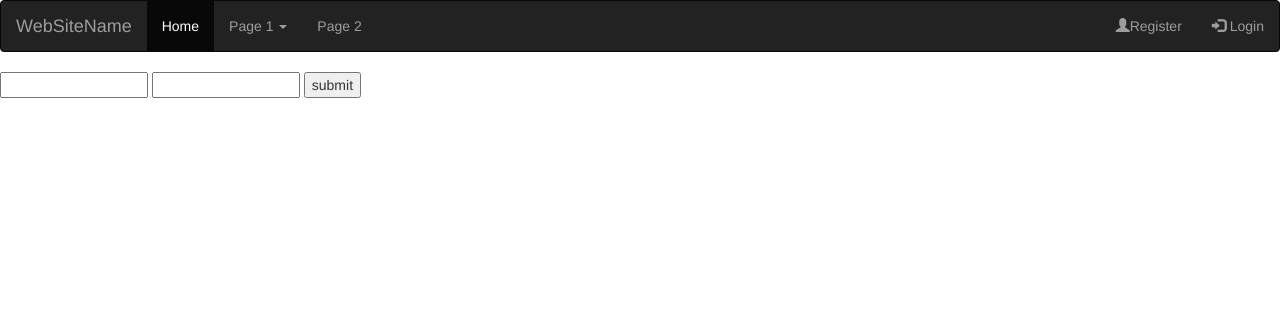
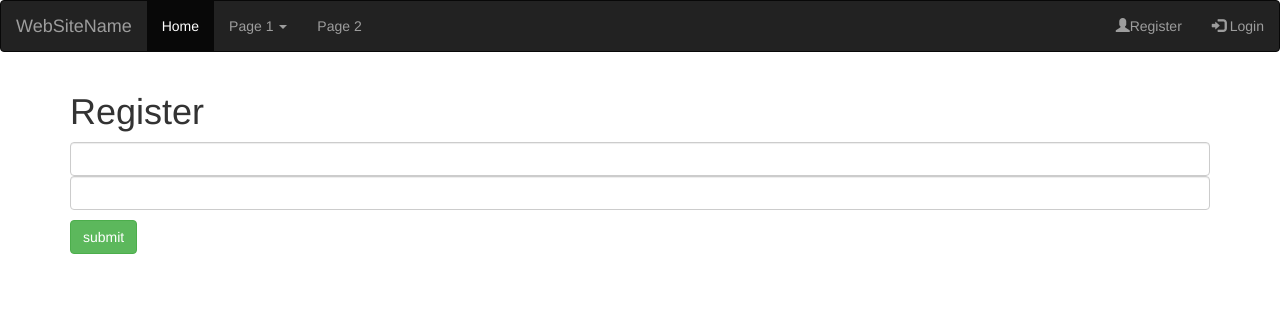
Before and after one commit to starcon2/php-login-register, a PHP site: page /register.php in a window 1280 px wide. Shown: the top 312 px of the page. Run offline with PHP 8.4, Linux system fonts and the light colour scheme.

Commit message:
Made a few updates
Made the login and register pages look a bit better, the index.php page for logged-in users a bit better.

```diff
--- a/index.php
+++ b/index.php
@@ -7,6 +7,6 @@ if  ( $loggedin == 0 )
 
  } else {
 
- 	echo "Hello, $username";
+ 	echo "<center><h1>Hello, $username</h1></center>";
  }
  ?>
--- a/register.php
+++ b/register.php
@@ -5,11 +5,17 @@ if ($loggedin == 0 ) {
 echo '
 <html><head></head>
 <body>
+<div class="container">
+<h1>Register</h1>
 <form action="registers.php" method="post">
-<input type="text" size="15" name="name" />
-<input type="text" size="15" name="password" />
-<input type="submit" value="submit" />
-</form></body>
+<input type="text" class="form-control" size="15" name="name" />
+<input type="text" class="form-control" size="15" name="password" />
+<p> </p>
+<input type="submit" class="btn btn-success" value="submit" />
+</form>
+</div>
+</body>
+
 </html>
 ';
 } else {
```
Also changed, not shown: login.php (+8 -4 lines).
